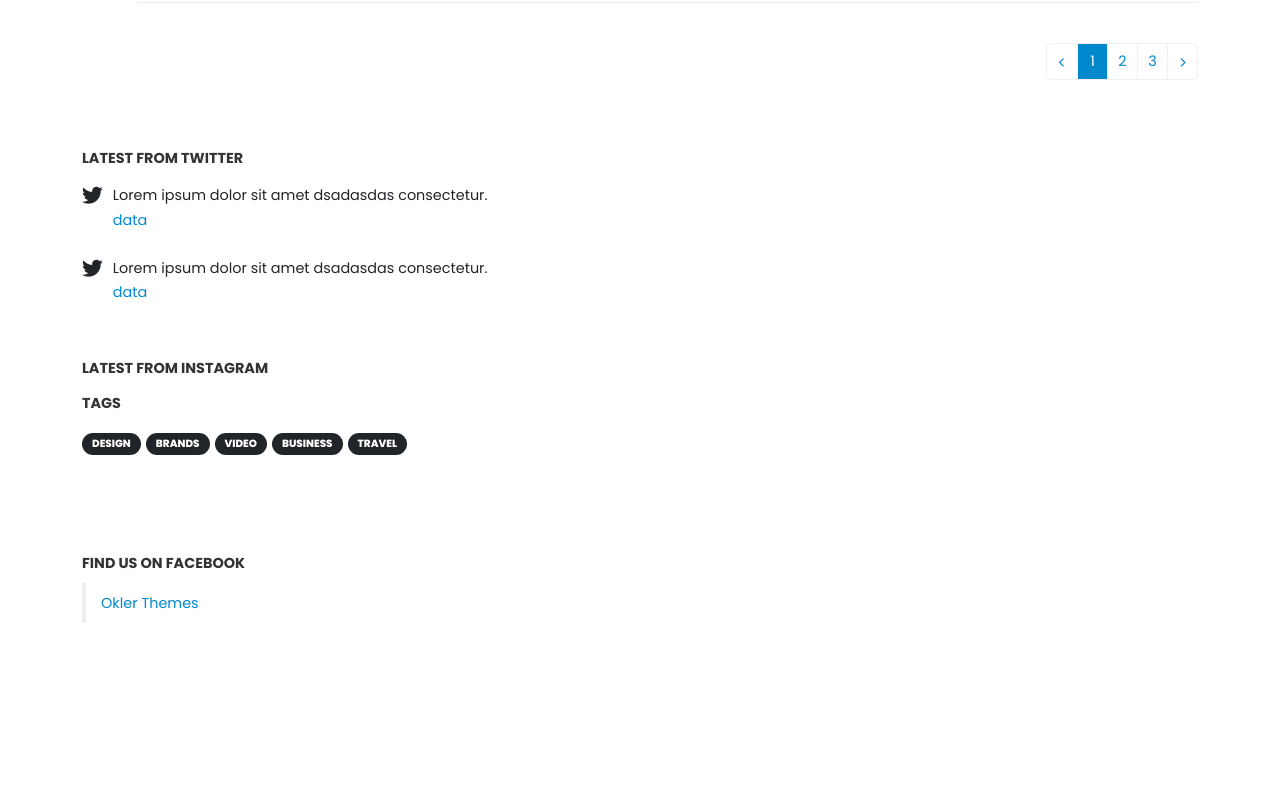
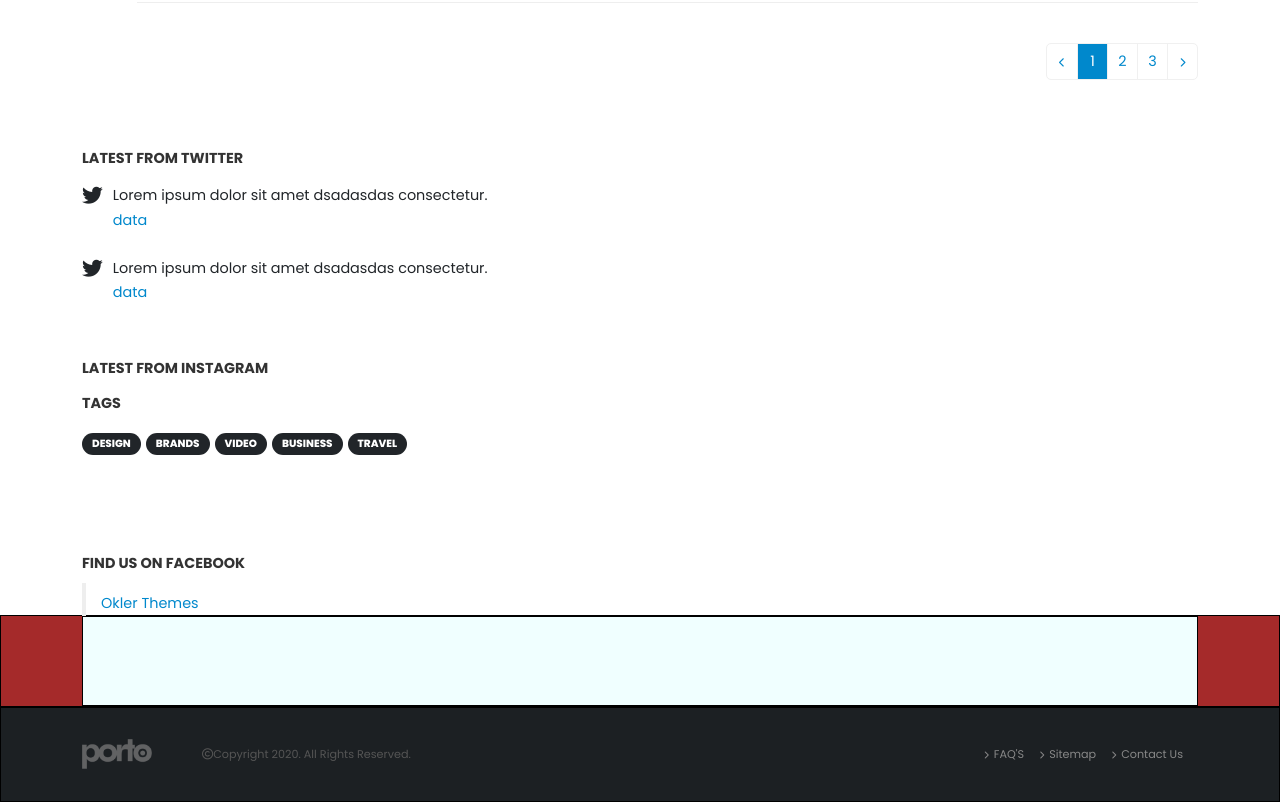
Before and after one commit to RiccardoLoPresti/proj-html-vuejs, a Vue app: page / in a window 1280 px wide. Shown: the part 5781-6583 px from the top of the page. Before the commit the page ends 6404 px from the top, so only its background shows below. Built offline with nearby package versions, Linux system fonts and the light colour scheme.

Commit message:
[add] footer bottom

```diff
--- a/src/App.vue
+++ b/src/App.vue
@@ -5,6 +5,7 @@ import AppJumbo from '../src/components/AppJumbo.vue'
 import AppInfo from '../src/components/AppInfo.vue'
 import AppSliderBadge from '../src/components/AppSliderBadge.vue'
 import AppMain from '../src/components/AppMain.vue'
+import AppFooter from '../src/components/AppFooter.vue'
 
 export default {
   name:'App',
@@ -13,7 +14,8 @@ export default {
     AppJumbo,
     AppInfo,
     AppSliderBadge,
-    AppMain
+    AppMain,
+    AppFooter
   }
 }
 </script>
@@ -24,6 +26,7 @@ export default {
   <AppInfo/>
   <AppSliderBadge/>
   <AppMain/>
+  <AppFooter/>
 </template>
 
 <style lang="scss">
--- /dev/null
+++ b/src/components/AppFooter.vue
@@ -0,0 +1,116 @@
+<script>
+export default {
+    name:'AppFooter',
+}
+</script>
+
+<template>
+
+    <footer>
+        <div class="top-footer debug">
+            <div class="container">
+
+                <div class="row">
+
+                    <div class="col">
+                        <div class="prova debug"></div>
+                    </div>
+
+                </div>
+            </div>
+        </div>
+
+        <div class="bottom-footer debug">
+            <div class="container h-100">
+
+                <div class="row h-100">
+
+                    <div class="col d-flex justify-content-between">
+
+                        <div class="left d-flex align-items-center">
+                            <div class="logo ">
+                                <img src="../assets/images/logo-footer.png" alt="logo-footer">
+                            </div>
+                            <div class="copyright">
+                                <i class="fa-regular fa-copyright"></i>
+                                <span>Copyright 2020. All Rights Reserved.</span>
+                            </div>
+                        </div>
+
+                        <div class="right d-flex align-items-center">
+                            <div class="info">
+                                <a href="#">
+                                    <i class="fa-solid fa-chevron-right"></i>
+                                    <span>FAQ'S</span>
+                                </a>
+
+                            </div>
+                            <div class="info">
+                                <a href="#">
+                                    <i class="fa-solid fa-chevron-right"></i>
+                                    <span>Sitemap</span>
+                                </a>
+
+                            </div>
+                            <div class="info">
+                                <a href="#">
+                                    <i class="fa-solid fa-chevron-right"></i>
+                                    <span>contact us</span>
+                                </a>
+                            </div>
+                        </div>
+
+                    </div>
+
+                </div>
+            </div>
+        </div>
+
+
+
+    </footer>
+</template>
+
+<style lang="scss" scoped>
+@use '../styles/partials/vars' as *;
+@use '../styles/partials/mixin' as *;
+
+.prova{
+    height: 90px;
+    background-color: azure;
+}
+
+.bottom-footer{
+    background-color: $bg-dark-carbon-color;
+    color: $text-5555-dark-grey-color;
+    font-size: .7rem;
+    height: 95px;
+    .logo{
+        cursor: pointer;
+        img{
+            width: 70px;
+            filter: invert(61%) sepia(10%) saturate(75%) hue-rotate(169deg) brightness(91%) contrast(84%);
+        }
+    }
+    .copyright{
+        margin-left: 50px;
+    }
+    .info{
+        margin-right: 15px;
+        text-transform: capitalize;
+        a{
+            color: $text-dark-grey-color;
+            &:hover{
+                color: $text-grey-color;
+                text-decoration: underline;
+            }
+        }
+        i{
+            font-size: .5rem;
+            padding-right: 5px;
+            line-height: 2px;
+        }
+
+    }
+}
+</style>
--- a/src/components/Pagination.vue
+++ b/src/components/Pagination.vue
@@ -20,9 +20,9 @@ export default {
 @use '../styles/partials/vars' as *;
 .pagination{
         padding-bottom: 70px;
-        cursor: pointer;
     }
     .navigation{
+        cursor: pointer;
         border: 1px solid $border-000f-color;
         border-radius: 5px;
         color: $text-main-color;
```
